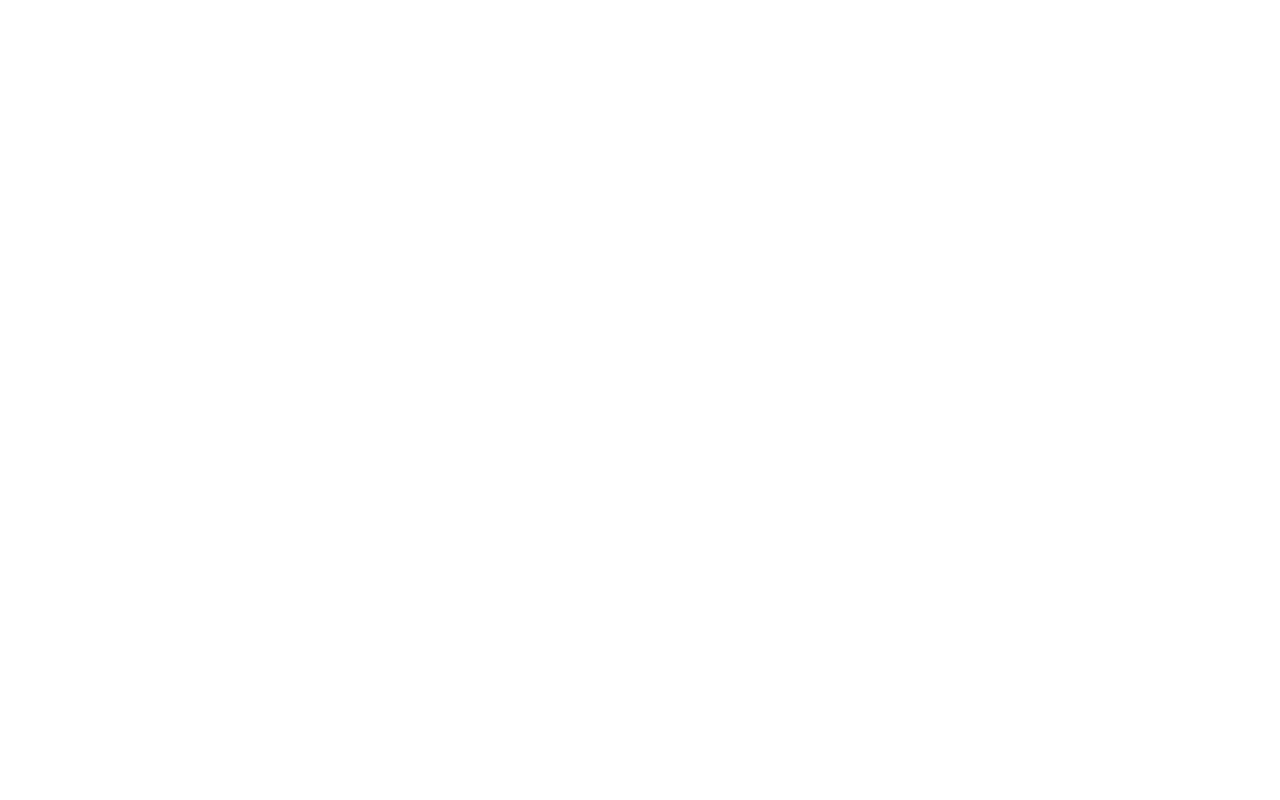
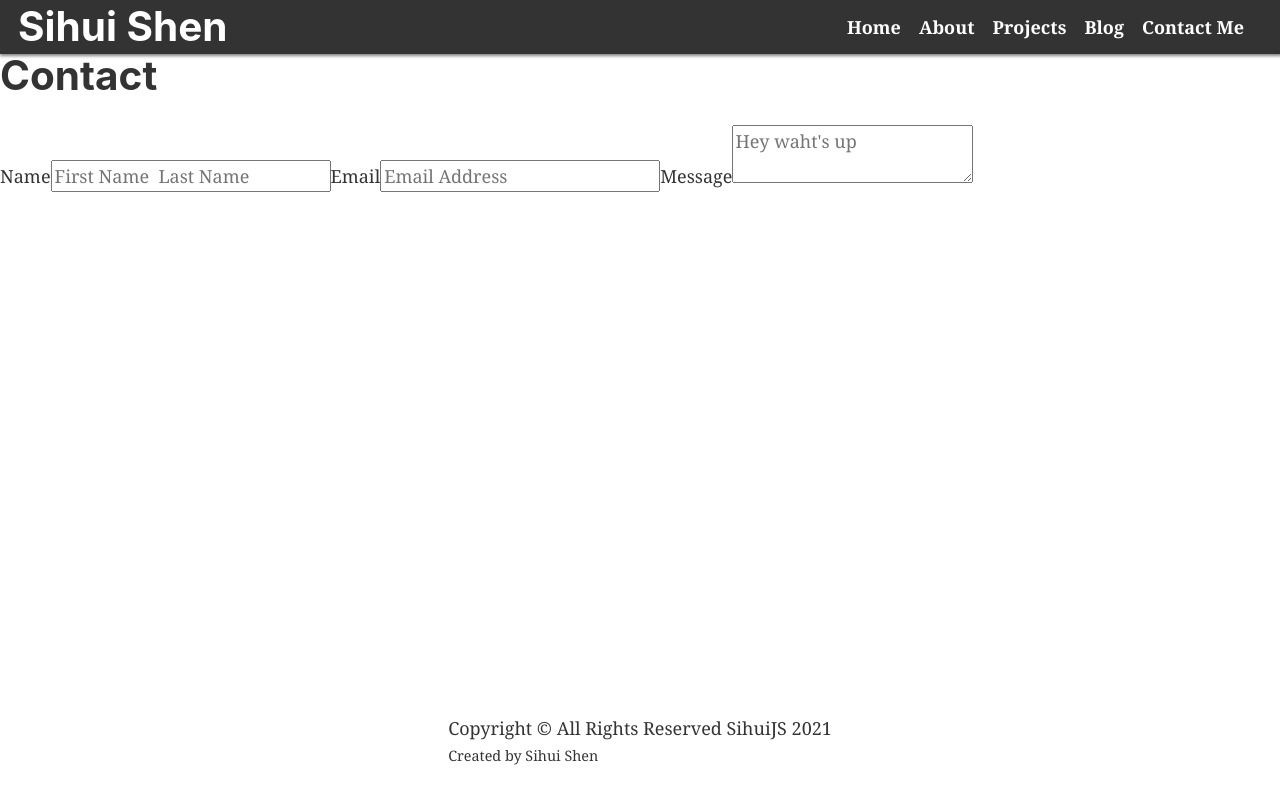
Before and after one commit to ssh930526/my-portfolio, a Gatsby site: page /contact in a window 1280 px wide. Before the commit this address had no page. Built offline with nearby package versions, Linux system fonts and the light colour scheme; Gatsby itself is replaced by a stand-in of ours.

Commit message:
wipadd contact form

```diff
--- a/src/components/header.js
+++ b/src/components/header.js
@@ -24,6 +24,9 @@
                 <li>
                     <Link to="/blog">Blog</Link>
                 </li>
+                <li>
+                    <Link to="/contact">Contact Me</Link>
+                </li>
             </ul>
         </nav>
     </StyledHeader>
--- a/src/data/projects.json
+++ b/src/data/projects.json
@@ -4,20 +4,20 @@
         "description": "This was my first project",
         "githubLink": "https://github.com/ssh930526",
         "deployedLink": "https://supercoolsite.com",
-        "image": "../images/image-one.png"
+        "image": "images/project-one.png"
     },
     {
         "title": "Second Project",
         "description": "This was my second project",
         "githubLink": "https://github.com/ssh930526",
         "deployedLink": "https://supercoolsite.com",
-        "image": "../images/image-two.png"
+        "image": "images/project-two.png"
     },
     {
         "title": "Third Project",
         "description": "This was my third project",
         "githubLink": "https://github.com/ssh930526",
         "deployedLink": "https://supercoolsite.com",
-        "image": "../images/image-three.png"
+        "image": "images/project-three.png"
     }
 ]
--- /dev/null
+++ b/src/pages/contact.js
@@ -0,0 +1,30 @@
+import React from "react"
+import Layout from "../components/layout"
+
+
+const Contact = () => {
+    return (
+        <Layout>
+            <h1>Contact</h1>
+            <form data-netlify="ture">
+                <input type="hidden"  name="form-name" value="contact" />
+                <label>
+                    Name
+                    <input type="text" placeholder="First Name  Last Name" />
+                </label>
+                <label>
+                    Email
+                    <input type="emial" placeholder="Email Address" />
+                </label>
+                <label>
+                    Message
+                    <textarea placeholder="Hey waht's up">
+
+                    </textarea>
+                </label>
+            </form>
+        </Layout>
+    )
+}
+
+export default Contact
--- a/src/pages/projects.js
+++ b/src/pages/projects.js
@@ -15,8 +15,7 @@
           {
               data.map((project, idx) => (
                 <article key={idx}>
-                        {/* <StaticImage src="../images/" alt={project.title} /> */}
-                    <img src={project.image} alt={project.title} />
+                     <img style={{height: 175, border: "2px solid #333"}} src={project.image} alt={project.title} />
                     <h2>{project.title}</h2>
                     <p>{project.description}</p>
                     <a href={project.githubLink}>View On GitHub</a>
```
Also changed, not shown: src/static/images/project-one.png (renamed from src/static/images/image-one.png), src/static/images/project-three.png (renamed from src/static/images/image-three.png), src/static/images/project-two.png (renamed from src/static/images/image-two.png).
